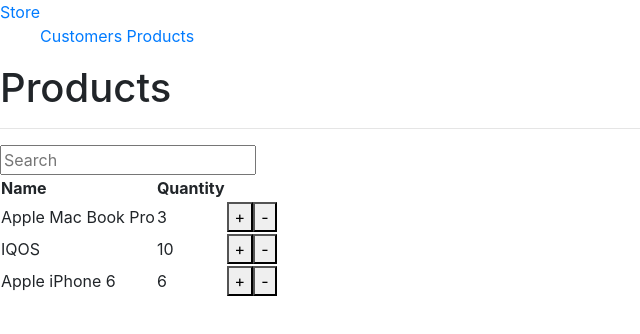
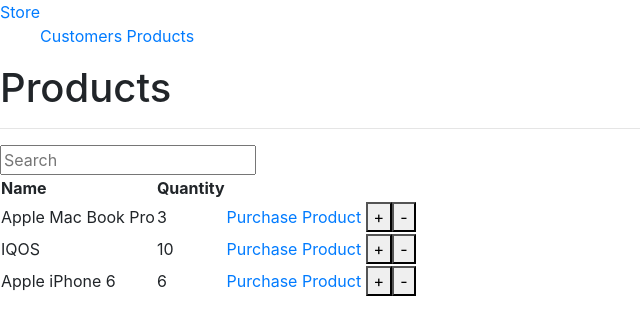
Before and after one commit to nenad1995/prodavnica, a Vue app: page /products in a window 1280 px wide. Shown: the top 334 px of the page, without its empty margins (0-640 px from the left). Built offline with nearby package versions, Linux system fonts and the light colour scheme.

Commit message:
Zadatak 8

```diff
--- a/src/components/views/AppProducts.vue
+++ b/src/components/views/AppProducts.vue
@@ -16,6 +16,9 @@
           <td>{{ product.name }}</td>
           <td>{{ product.quantity }}</td>
           <td>
+            <router-link :to="{ name: 'purchase-product', params: { id: product.id }}">
+              Purchase Product
+            </router-link>
             <button @click="increment(product)">+</button>
             <button @click="decrement(product)">-</button>
           </td>
--- /dev/null
+++ b/src/components/views/AppPurchaseProduct.vue
@@ -0,0 +1,57 @@
+<template>
+  <div>
+    <hr/>
+
+    <div>
+      <div>
+        {{ product.name }}
+        Quantity: {{ product.quantity }}
+        <template v-if="product.quantity">
+          <div>
+            <label for="customer">Customer</label>
+            <select class="form-control" id="customer" v-model="selectedCustomer">
+              <option disabled value="">Please select one</option>
+              <option v-for="customer in customers" :key="customer.id" :value="customer">
+                {{ customer.fullName }}
+              </option>
+            </select>
+          </div>
+          <button @click="purchase">Confirm</button>
+          <router-link to="/products">Cancel</router-link>
+        </template>
+        <template v-else>
+          <router-link to="/products">Go Back to Products</router-link>
+        </template>
+      </div>
+    </div>
+  </div>
+</template>
+
+<script>
+import { customerService } from '@/services//utils/CustomerService'
+import { productService } from '@/services/utils/ProductService'
+
+export default {
+  props: ['id'],
+
+  data() {
+    return {
+      selectedCustomer: null,
+      product: productService.find(this.id)
+    }
+  },
+
+  created() {
+    this.customers = customerService.list()
+  },
+
+  methods: {
+    purchase() {
+      if (!this.selectedCustomer) alert('Please select a customer.')
+
+      customerService.addProductToCustomer(this.selectedCustomer, this.product)
+      productService.decrement(this.product)
+    }
+  }
+}
+</script>
--- a/src/router.js
+++ b/src/router.js
@@ -4,6 +4,7 @@ import Router from 'vue-router'
 import Customers from './components/views/AppCustomers.vue'
 import Products from './components/views/AppProducts.vue'
 import LatestPurchases from './components/views/AppLatestPurchases.vue'
+import PurchaseProduct from './components/views/AppPurchaseProduct.vue'
 
 
 Vue.use(Router)
@@ -21,15 +22,21 @@ export default new Router({
       component: Customers
     },
     {
+      path: '/products',
+      name: 'products',
+      component: Products
+    },
+    {
       path: '/customers/:id',
       name: 'latest-purchases',
       component: LatestPurchases,
       props: true
     },
     {
-      path: '/products',
-      name: 'products',
-      component: Products
+      path: '/products/:id',
+      name: 'purchase-product',
+      component: PurchaseProduct,
+      props: true
     }
   ]
 })
--- a/src/services/utils/CustomerService.js
+++ b/src/services/utils/CustomerService.js
@@ -39,6 +39,10 @@ export default class CustomerService {
   remove(customer) {
     customers.splice(customers.indexOf(customer), 1)
   }
+
+  addProductToCustomer(customer, product) {
+    customer.products.push(product)
+  }
 }
 
 export const customerService = new CustomerService();
--- a/src/services/utils/ProductService.js
+++ b/src/services/utils/ProductService.js
@@ -30,6 +30,11 @@ export default class ProductService {
   decrement(product) {
     product.quantity > 0 && product.quantity--
   }
+
+  find (id) {
+    return products.find(product => product.id == id)
+  }
+
 }
 
 export const productService = new ProductService()
```
